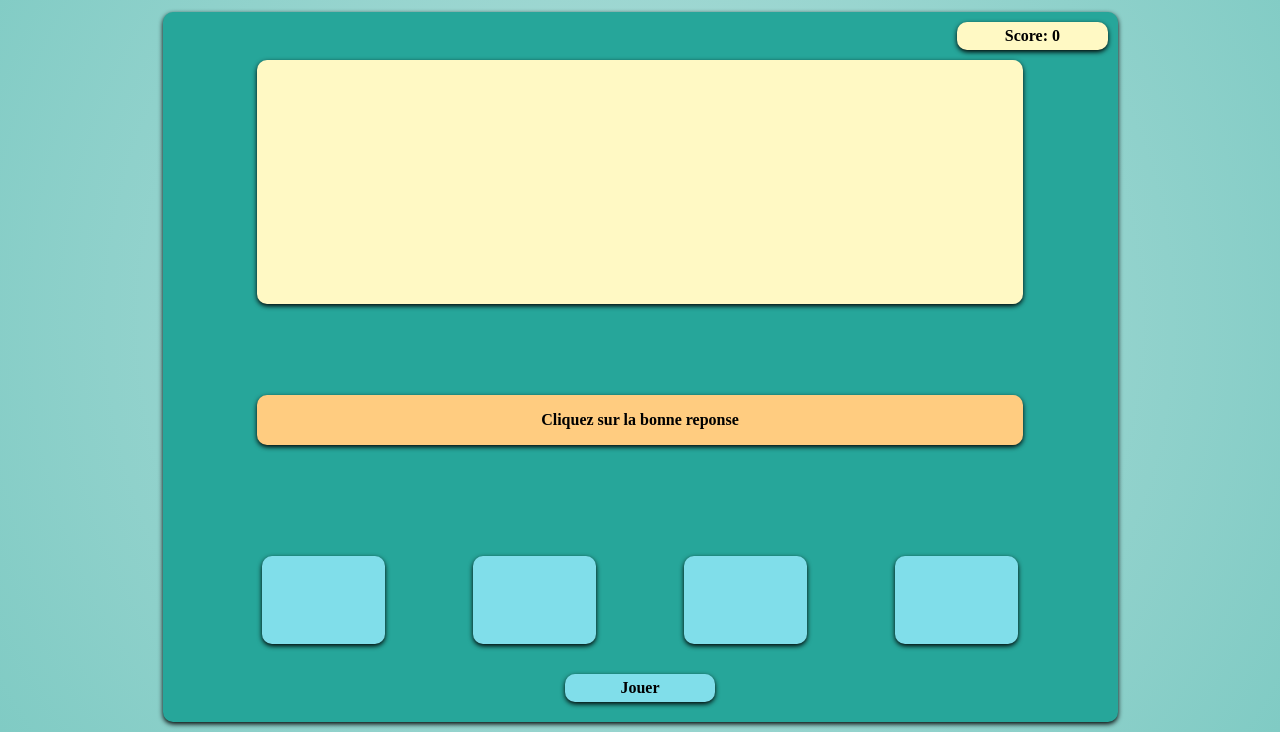
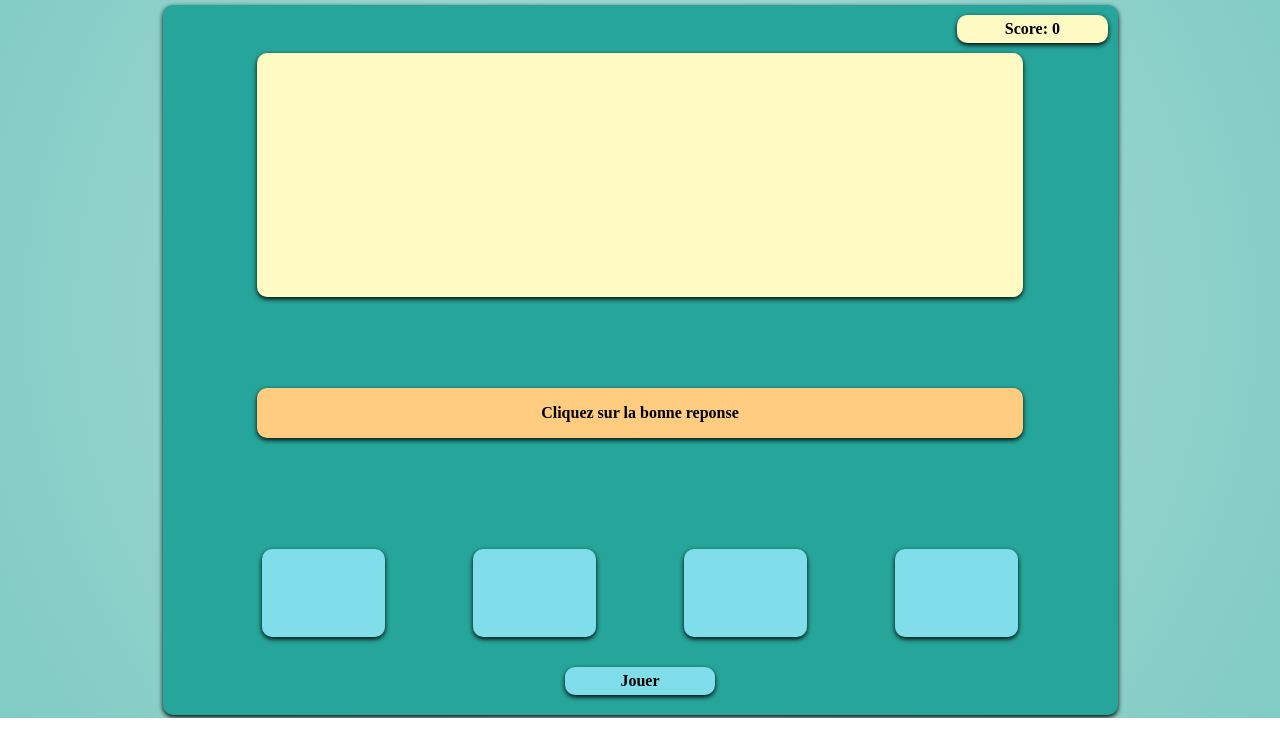
Before and after one commit to Gaslandie/mathgame, a plain HTML site: page index.html in a window 1280 px wide. Shown: the part 88-820 px from the top of the page. Drawn offline with Linux system fonts and the light colour scheme.

Commit message:
ajustement du padding de notre body

```diff
--- a/Sass/main.scss
+++ b/Sass/main.scss
@@ -9,7 +9,7 @@ body{
     // justify-content: center;
     align-items: center;
     text-align: center;
-    padding: 10px;
+    padding: 3px 10px;
     // @media (max-width:700px) {
     //     height: 90vh;
     // }
```
Also changed, not shown: Css/main.css.
